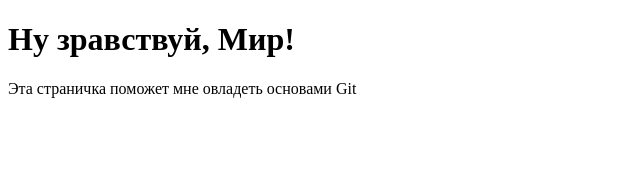
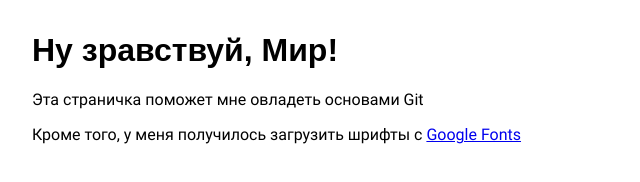
Before and after one commit to z1365/hello-world, a plain HTML site: page index.html in a window 1280 px wide. Shown: the whole page, without its empty margins (0-640 px from the left). Drawn offline with Linux system fonts and the light colour scheme; a web font is replaced by a local one.

Commit message:
создал страницу

```diff
--- /dev/null
+++ b/css/syte.css
@@ -0,0 +1,9 @@
+body {
+    margin: 2em;
+}
+h1 {
+    font-family: "Lobster", "Fira Code Medium", sans-serif;
+}
+p {
+    font-family: 'Roboto', serif;
+}
--- /dev/null
+++ b/fonts/Lobster/Lobster.css
@@ -0,0 +1,40 @@
+/* cyrillic-ext */
+@font-face {
+    font-family: 'Lobster';
+    font-style: normal;
+    font-weight: 400;
+    src: local('Lobster Regular'), local('Lobster-Regular'), url(neILzCirqoswsqX9zo-mM5Ez.woff2) format('woff2');
+    unicode-range: U+0460-052F, U+1C80-1C88, U+20B4, U+2DE0-2DFF, U+A640-A69F, U+FE2E-FE2F;
+}
+/* cyrillic */
+@font-face {
+    font-family: 'Lobster';
+    font-style: normal;
+    font-weight: 400;
+    src: local('Lobster Regular'), local('Lobster-Regular'), url(neILzCirqoswsqX9zoamM5Ez.woff2) format('woff2');
+    unicode-range: U+0400-045F, U+0490-0491, U+04B0-04B1, U+2116;
+}
+/* vietnamese */
+@font-face {
+    font-family: 'Lobster';
+    font-style: normal;
+    font-weight: 400;
+    src: local('Lobster Regular'), local('Lobster-Regular'), url(neILzCirqoswsqX9zo2mM5Ez.woff2) format('woff2');
+    unicode-range: U+0102-0103, U+0110-0111, U+1EA0-1EF9, U+20AB;
+}
+/* latin-ext */
+@font-face {
+    font-family: 'Lobster';
+    font-style: normal;
+    font-weight: 400;
+    src: local('Lobster Regular'), local('Lobster-Regular'), url(neILzCirqoswsqX9zoymM5Ez.woff2) format('woff2');
+    unicode-range: U+0100-024F, U+0259, U+1E00-1EFF, U+2020, U+20A0-20AB, U+20AD-20CF, U+2113, U+2C60-2C7F, U+A720-A7FF;
+}
+/* latin */
+@font-face {
+    font-family: 'Lobster';
+    font-style: normal;
+    font-weight: 400;
+    src: local('Lobster Regular'), local('Lobster-Regular'), url(neILzCirqoswsqX9zoKmMw.woff2) format('woff2');
+    unicode-range: U+0000-00FF, U+0131, U+0152-0153, U+02BB-02BC, U+02C6, U+02DA, U+02DC, U+2000-206F, U+2074, U+20AC, U+2122, U+2191, U+2193, U+2212, U+2215, U+FEFF, U+FFFD;
+}
--- /dev/null
+++ b/fonts/Roboto/Roboto.css
@@ -0,0 +1,32 @@
+/* cyrillic-ext */
+@font-face {
+    font-family: 'Roboto';
+    font-style: normal;
+    font-weight: 400;
+    src: local('Roboto'), local('Roboto-Regular'), url(Roboto-cyrilic-ext.woff2) format('woff2');
+    unicode-range: U+0460-052F, U+1C80-1C88, U+20B4, U+2DE0-2DFF, U+A640-A69F, U+FE2E-FE2F;
+}
+/* cyrillic */
+@font-face {
+    font-family: 'Roboto';
+    font-style: normal;
+    font-weight: 400;
+    src: local('Roboto'), local('Roboto-Regular'), url(Roboto-cyrilic.woff2) format('woff2');
+    unicode-range: U+0400-045F, U+0490-0491, U+04B0-04B1, U+2116;
+}
+/* latin-ext */
+@font-face {
+    font-family: 'Roboto';
+    font-style: normal;
+    font-weight: 400;
+    src: local('Roboto'), local('Roboto-Regular'), url(Roboto-latin-ext.woff2) format('woff2');
+    unicode-range: U+0100-024F, U+0259, U+1E00-1EFF, U+2020, U+20A0-20AB, U+20AD-20CF, U+2113, U+2C60-2C7F, U+A720-A7FF;
+}
+/* latin */
+@font-face {
+    font-family: 'Roboto';
+    font-style: normal;
+    font-weight: 400;
+    src: local('Roboto'), local('Roboto-Regular'), url(Roboto-latin.woff2) format('woff2');
+    unicode-range: U+0000-00FF, U+0131, U+0152-0153, U+02BB-02BC, U+02C6, U+02DA, U+02DC, U+2000-206F, U+2074, U+20AC, U+2122, U+2191, U+2193, U+2212, U+2215, U+FEFF, U+FFFD;
+}
--- a/index.html
+++ b/index.html
@@ -2,10 +2,16 @@
 <html lang="en">
 <head>
     <meta charset="UTF-8">
+    <link href="fonts/Roboto/Roboto.css" rel="stylesheet">
+    <link href="fonts/Lobster/Lobster.css" rel="stylesheet">
+    <link rel="stylesheet" href="css/syte.css">
     <title>hello-world page</title>
 </head>
 <body>
 <h1>Ну зравствуй, Мир!</h1>
 <p>Эта страничка поможет мне овладеть основами Git</p>
+<p>Кроме того, у меня получилось загрузить шрифты с
+    <a href="https://fonts.google.com/" target="_blank">Google Fonts</a>
+</p>
 </body>
 </html>
```
Also changed, not shown: 2 other files.
